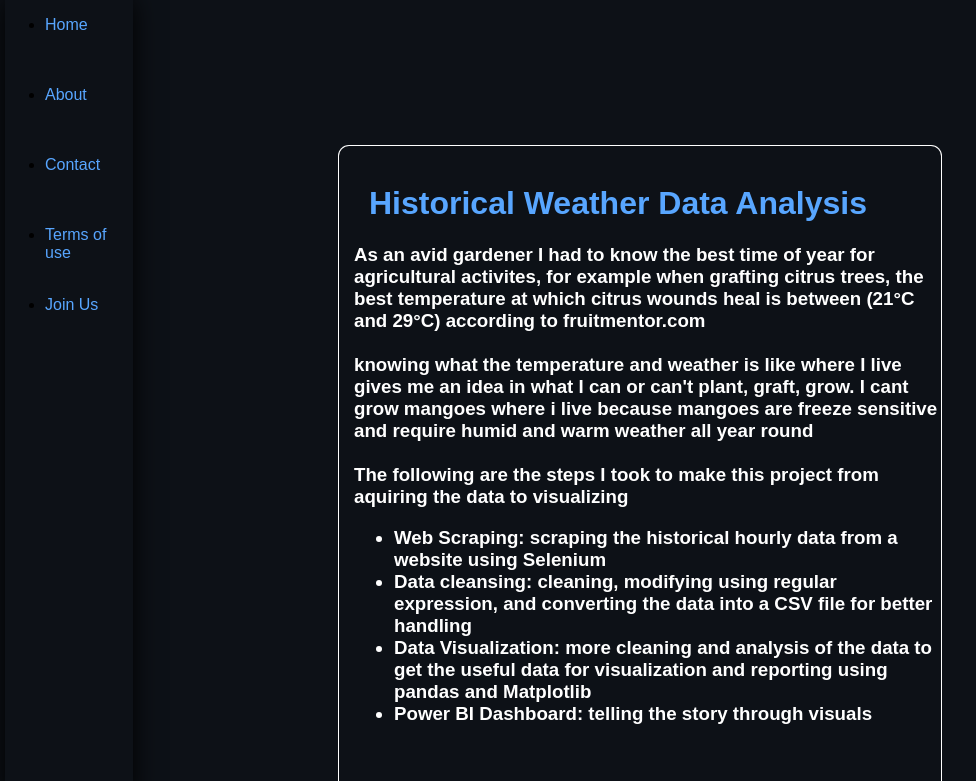
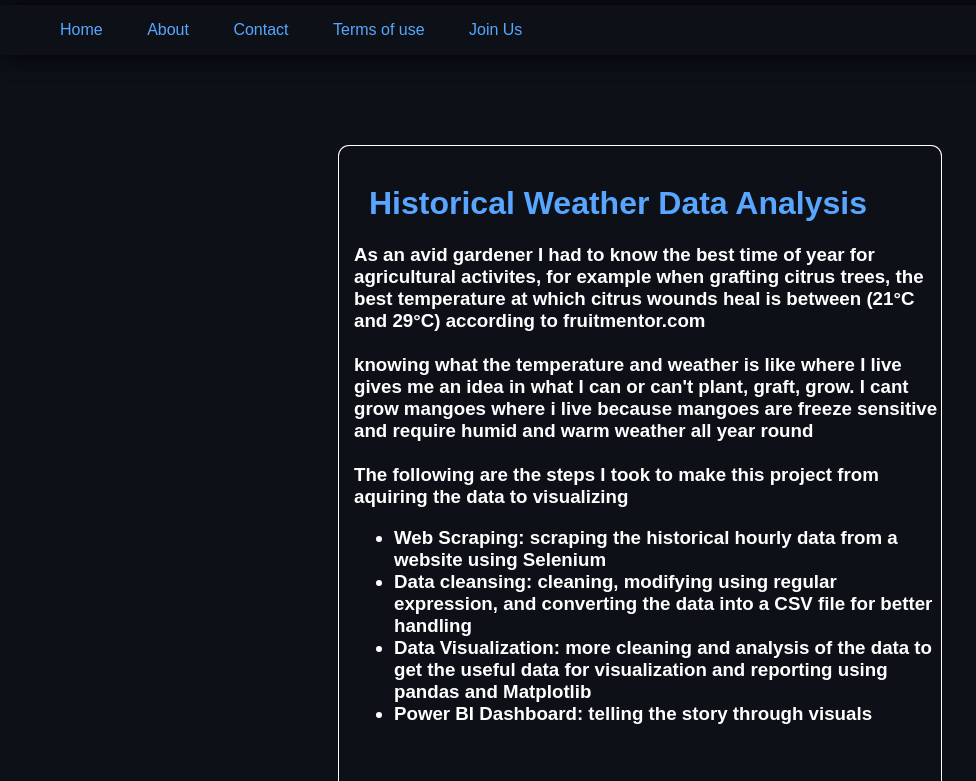
Before and after one commit to MohamedSuwan/portfolio, a plain HTML site: page index.html in a window 1280 px wide. Shown: the top 781 px of the page, without its empty margins (0-976 px from the left). Drawn offline with Linux system fonts and the light colour scheme.

Commit message:
Update style.css

```diff
--- a/style.css
+++ b/style.css
@@ -27,6 +27,8 @@ background-color: #0D1117;
   margin-right: auto;
   background-color: #161B22;
 }
+
+
 
 
 img {
@@ -119,67 +121,24 @@ padding: 30px;
 background-size: cover;
 font-family: sans-serif;
 }
-
-/*
 header {
 background-color: #0D1117;
 position: fixed;
-left: 5px;
-right: 50px;
-top: 0px;
-bottom: 0px;
-width: 100px;
-height: 100% !important;
+left: 0;
+right: 0;
+top: 5px;
+height: 50px;
 display: flex;
-align-items: left;
-padding: 0 0 0 30px;
-box-shadow: 0 0 25px 0 rgb(0, 0, 0);
+align-items: center;
+box-shadow: 0 0 25px 0 black;
 }
-
-
-header nav ul {
-  height: 100px;
-  display: table-cell;
-  vertical-align: center;
-  text-align: center;
-  float: right;
-  vertical-align: left;
+header * {
+display: inline;
 }
-
-header nav ul li {
-  height: 70px;
-  float: left;
-  display: block;
-  background-color: aqua;
-} */
-
-header {
-  width: 10%;
-  height: 100%;
-  box-sizing: border-box;
-  background-color: #0D1117;
-  position: fixed;
-  top: 0px;
-  left: 5px;
-  padding: 0px 0px 0px 0px;
-  box-shadow: 0 0 25px 0 rgb(0, 0, 0);
+header li {
+margin: 20px;
 }
-
-header h1 {
-  float: center;
-  /* margin: 1px 0px; */
-  color: #0D1117;
-  font-family: 'Meddon', cursive;
+header li a {
+color: blue;
+text-decoration: none;
 }
-
-header nav ul {
-  height: 700px;
-  float:middle;
-}
-
-header nav ul li {
-  width: 90%;
-  height: 70px;
-  float: center;
-  /* display: inline-block; */
-}
```
